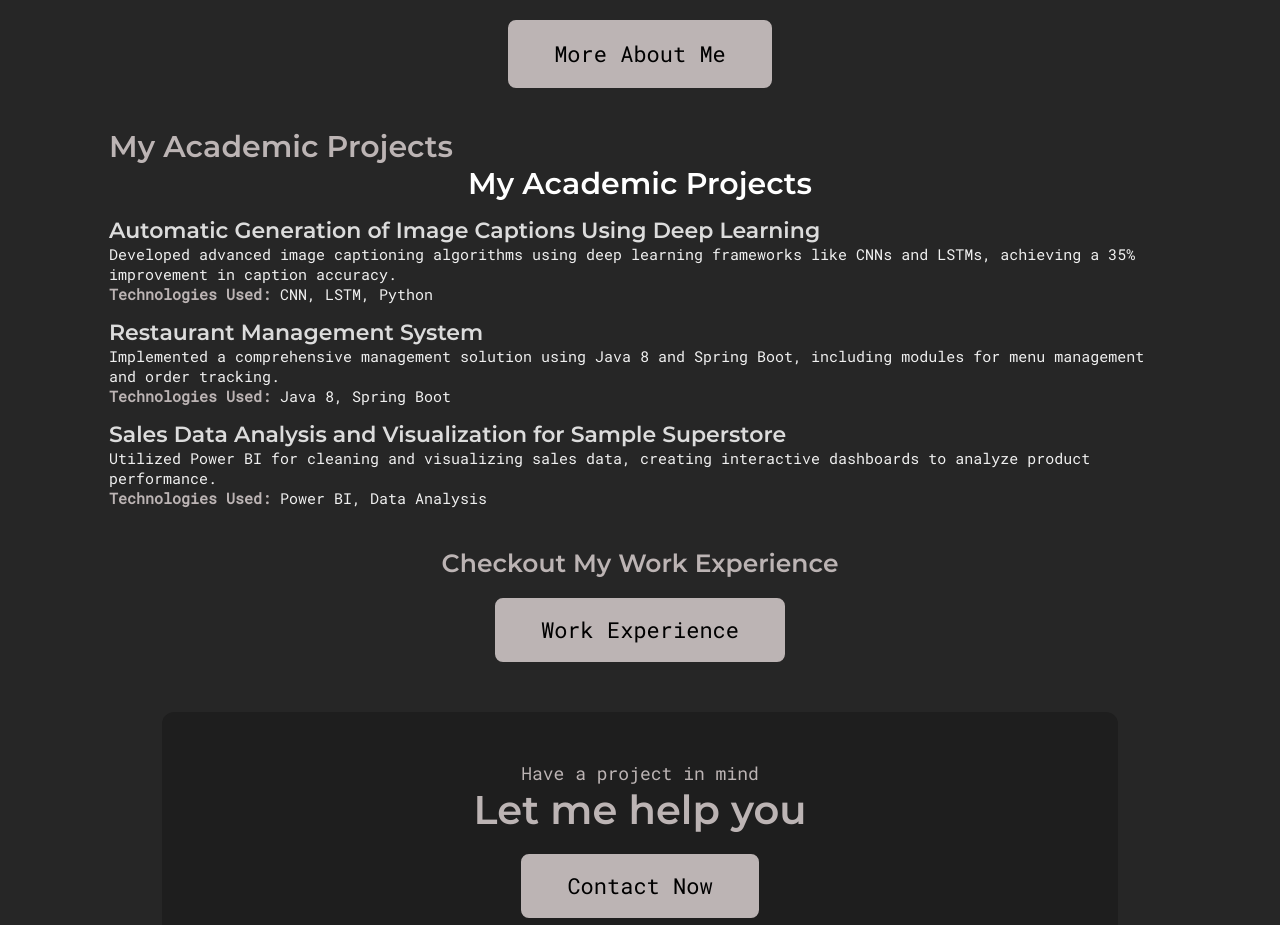
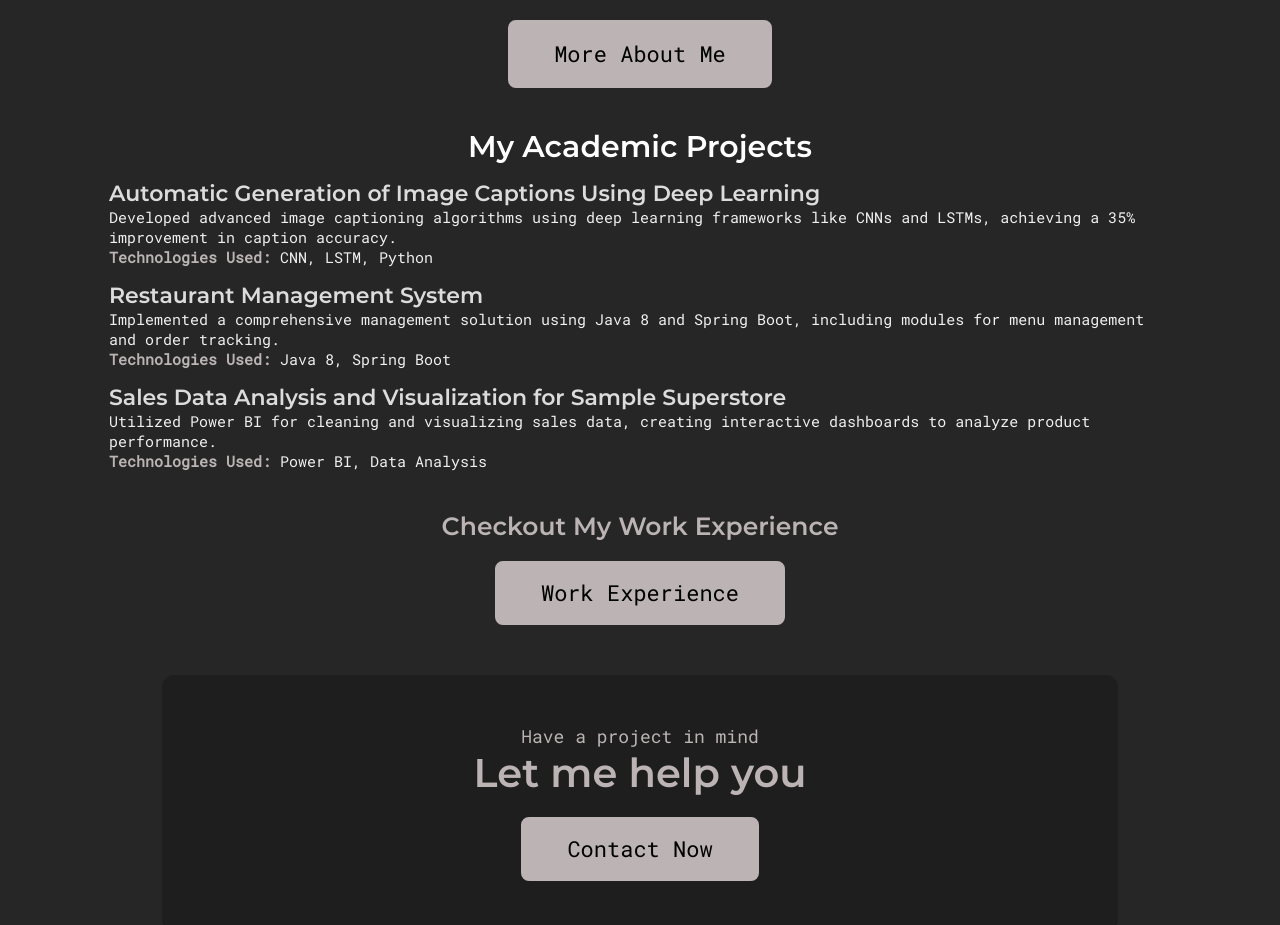
Before and after one commit to durgasaitejathota/durga-portfolio, a React (Create React App) app: page / in a window 1280 px wide. Shown: the part 1260-2185 px from the top of the page. Built offline with nearby package versions, Linux system fonts and the light colour scheme.

Commit message:
Update Home.js

```diff
--- a/src/pages/Home.js
+++ b/src/pages/Home.js
@@ -60,7 +60,7 @@ export default function Home() {
         </div>
 
         <div className="academicProjects">
-          <h2>My Academic Projects</h2>
+
           <ProjectsSection />
 
         </div>
```
